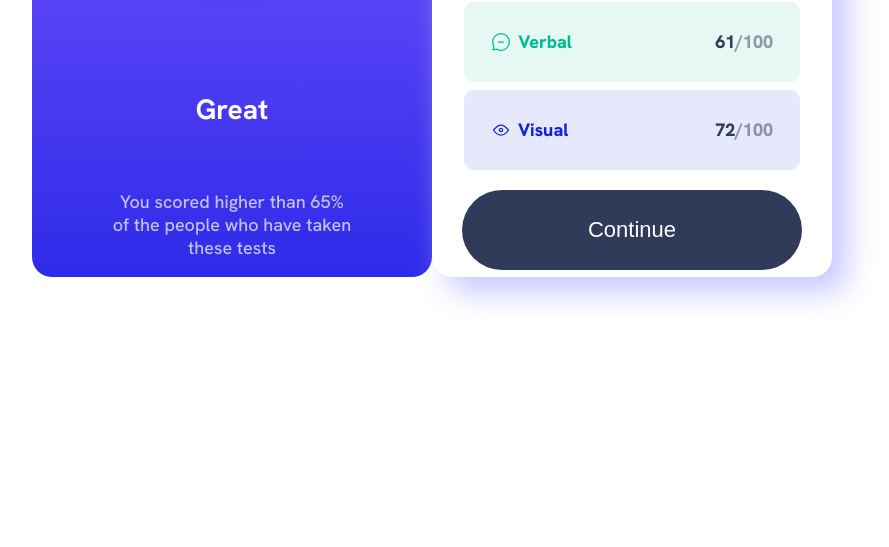
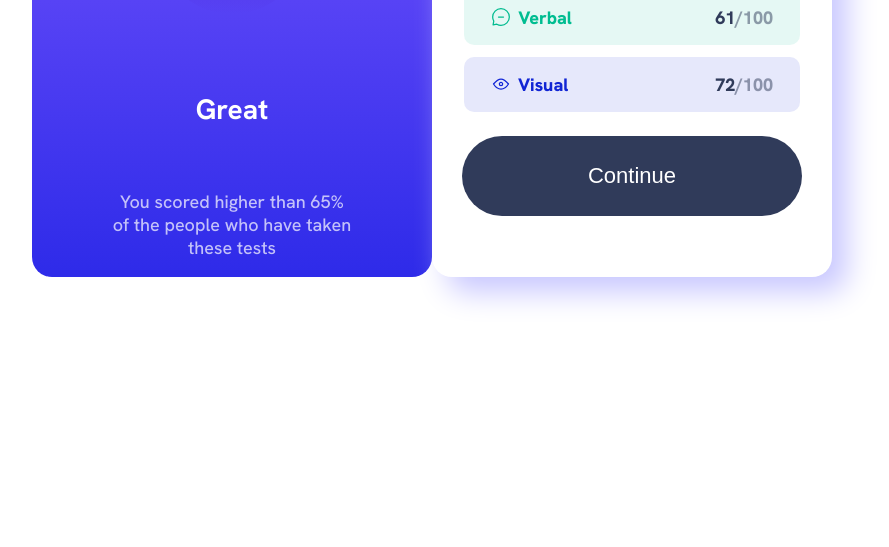
Before and after one commit to Stefania-P11/results-summary, a plain HTML site: page index.html in a window 1280 px wide. Shown: the part 413-960 px from the top of the page, without its empty margins (208-1097 px from the left). Drawn offline with Linux system fonts and the light colour scheme.

Commit message:
Adjusted the size of the individual score fields

```diff
--- a/css/style.css
+++ b/css/style.css
@@ -50,8 +50,8 @@ body{
 }
 
 .breakdown div {
-    height:80px;
-    margin: 2% 8%;
+    height:70px;
+    margin: 3% 8%;
     border-radius: 10px;
     padding:3% 0;
     display:flex;
@@ -68,6 +68,7 @@ body{
 
     margin:10%;
     font-size:22px;
+
 }
 
 .breakdown div img {
@@ -181,6 +182,8 @@ button:hover {
         border-bottom-left-radius:20px;
         border-bottom-right-radius: 20px;
         height:550px;
+        padding-top:3%;
+        border-top-style:hidden;
     }
 
     .breakdown span {
@@ -263,8 +266,11 @@ footer {
         max-width:400px;
         border-radius: 20px;
 
+    }
 
+    .breakdown div {
 
+        height:55px;
     }
 
     .attribution {
@@ -293,4 +299,12 @@ footer {
         margin-top:18%;
 
     }
+
+    .breakdown div {
+
+        margin-top:5%;
+        height:55px;
+    }
+
+
 }
```
